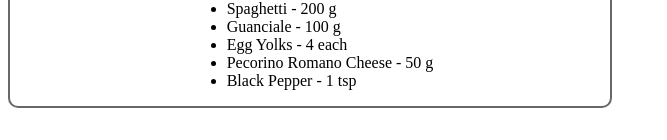
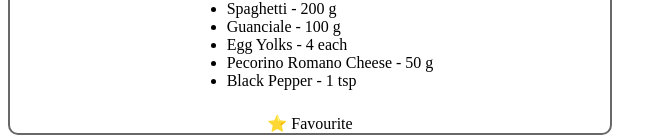
Before and after one commit to davidruizeJala/Bootcamp-FE, an Angular app in the folder angular-tutor-vs/: page / in a window 1280 px wide. Shown: the part 746-886 px from the top of the page, without its empty margins (0-667 px from the left). Before the commit the page ends 862 px from the top, so only its background shows below. Built offline with nearby package versions, Linux system fonts and the light colour scheme.

Commit message:
module 12 done

```diff
--- a/angular-tutor-vs/src/app/mock-recipes.ts
+++ b/angular-tutor-vs/src/app/mock-recipes.ts
@@ -13,6 +13,7 @@ export const MOCK_RECIPE_1: RecipeModel = {
   ],
   imgUrl:
     'https://pastaslamuneca.com/wp-content/uploads/2021/04/Pasta-carbonara-receta-italiana-original-768x512.png',
+  isFavorite: true,
 };
 
 export const MOCK_RECIPE_2: RecipeModel = {
@@ -27,4 +28,5 @@ export const MOCK_RECIPE_2: RecipeModel = {
   ],
   imgUrl:
     'https://www.huleymantel.com/uploads/s1/36/17/27/ensalada-caprese-tomates-maduros-queso-mozzarella-hojas-albahaca-fresca-166116-3714.jpeg',
+  isFavorite: false,
 };
--- a/angular-tutor-vs/src/app/models.ts
+++ b/angular-tutor-vs/src/app/models.ts
@@ -10,4 +10,5 @@ export interface RecipeModel {
   description: string;
   ingredients: Ingredient[];
   imgUrl: string;
+  isFavorite: boolean;
 }
--- a/angular-tutor-vs/src/app/recipe-detail/recipe-detail.html
+++ b/angular-tutor-vs/src/app/recipe-detail/recipe-detail.html
@@ -16,4 +16,9 @@
       }
     </ul>
   </div>
+  @if (recipe().isFavorite) {
+    <div class="badge">
+      <span>⭐ Favourite</span>
+    </div>
+  }
 </div>
```
